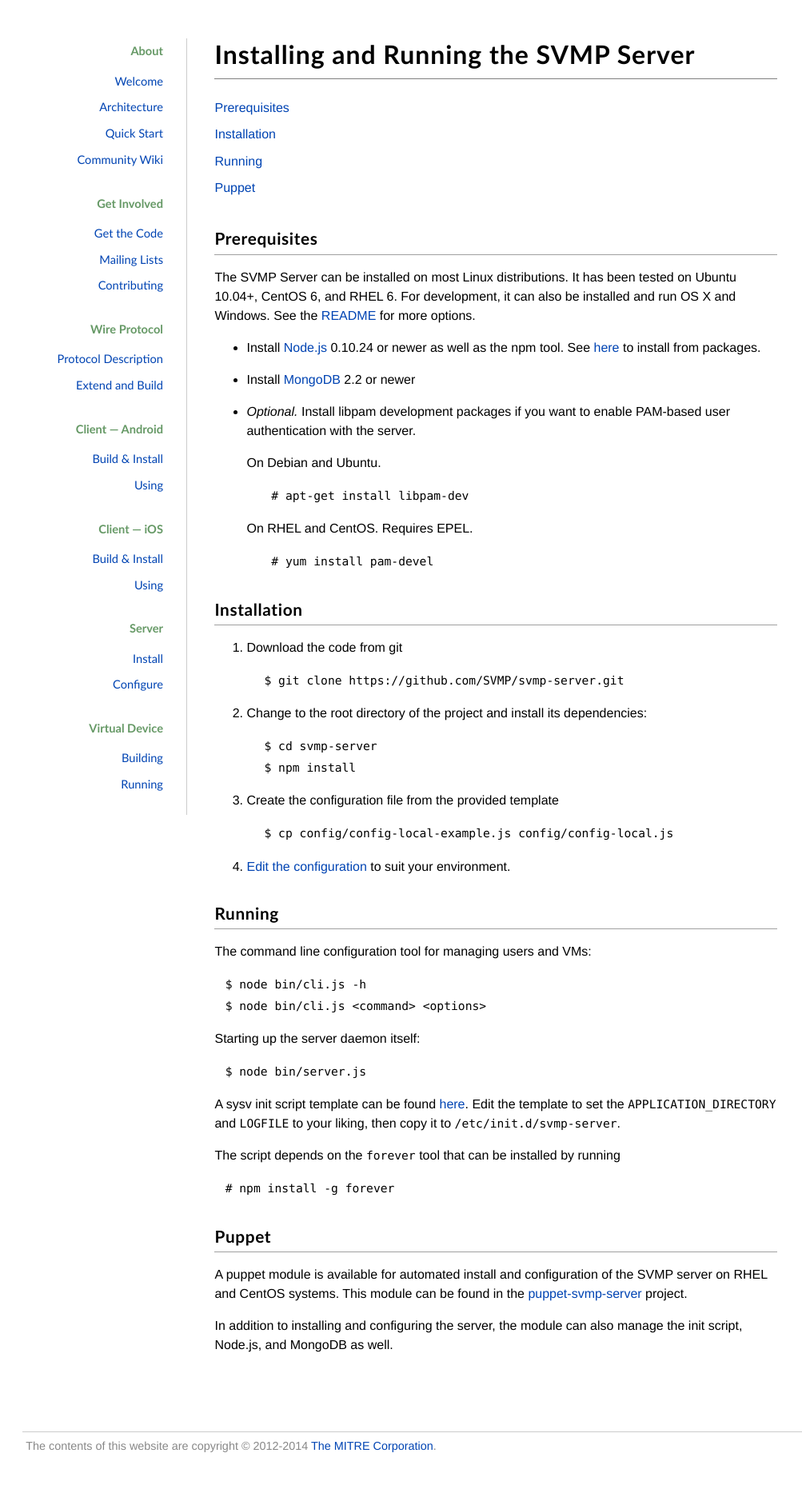
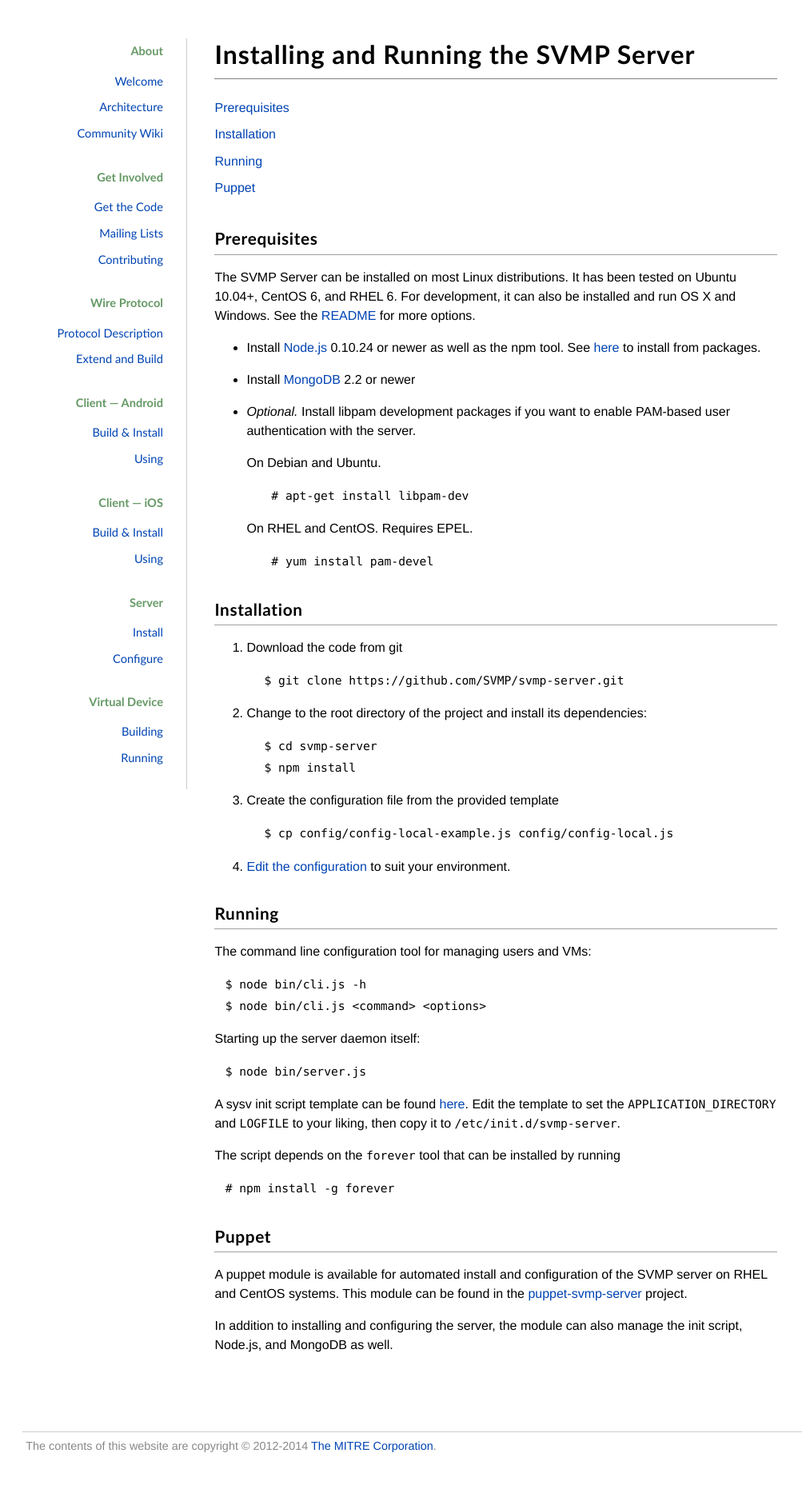
Before and after one commit to SVMP/svmp.github.io, a Jekyll site: the page built from server-install.md, in a window 1280 px wide. Shown: the whole page at 80% size, without its empty margins (92-1095 px from the left). Built offline with Jekyll 4.4.1, drawn with Linux system fonts in a browser that asks for light colours; nearby versions of some CDN libraries.

Commit message:
Remove quick start link until there's content for it

```diff
--- a/_layouts/default.html
+++ b/_layouts/default.html
@@ -21,7 +21,7 @@
               <li><a href='index.html'>Welcome</a></li>
 <!--              <li><a href-'news.html'>Project News</a></li> -->
               <li><a href='architecture.html'>Architecture</a></li>
-              <li><a href='quick_start.html'>Quick Start</a></li>
+<!--              <li><a href='quick_start.html'>Quick Start</a></li>-->
               <li><a href='https://github.com/SVMP/svmp.github.io/wiki'>Community Wiki</a></li>
 <!--              <li><a>Demo [coming soon]</a></li> -->
             </ol>
```
